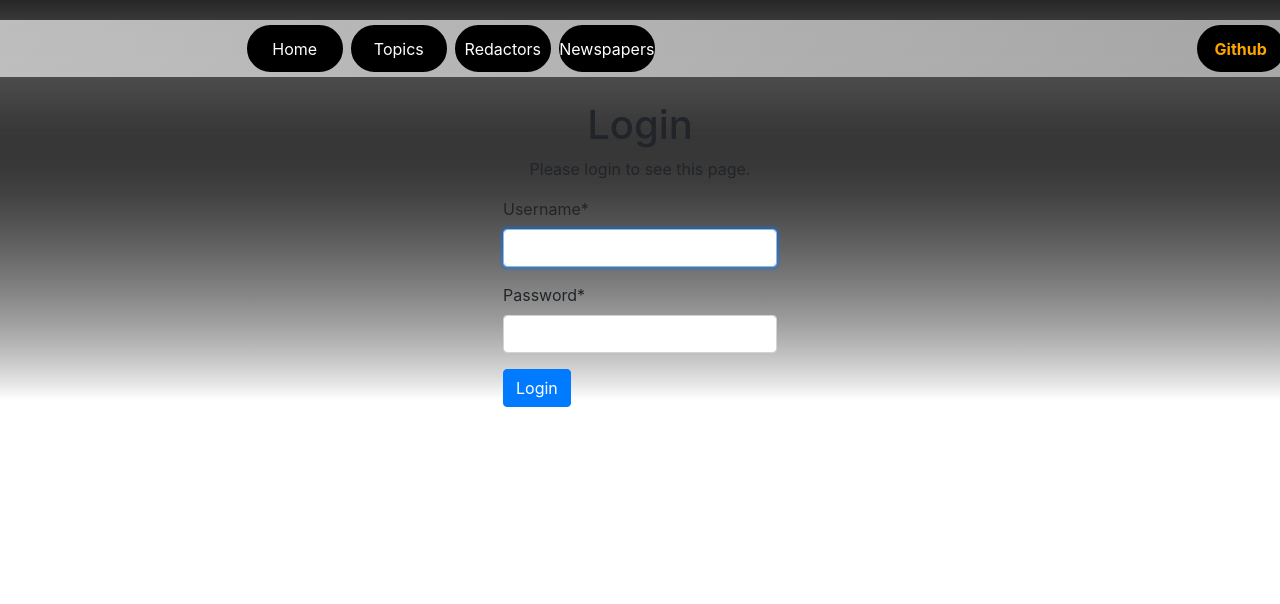
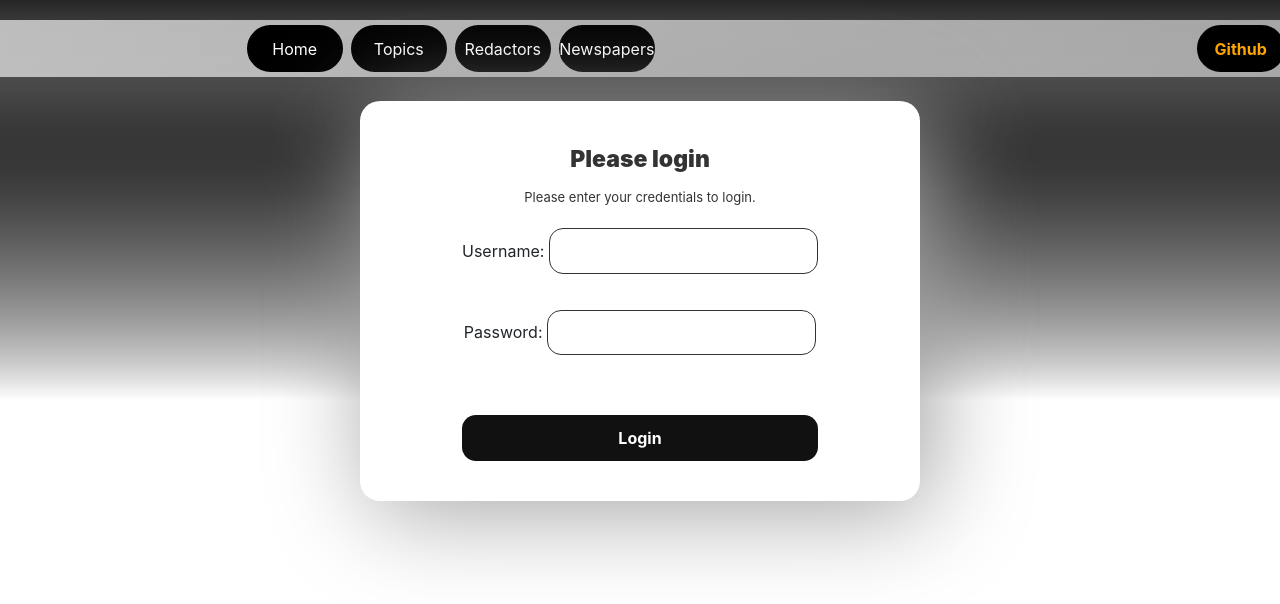
Before and after one commit to DaniilHinzburh/Newspaper-Agency, a Django app: page /accounts/login/?next=/newspapers/create/ in a window 1280 px wide; the page is wider, and only the part inside the window is pictured. Shown: the top 604 px of that part. Run offline with Django 5.2, Linux system fonts and the light colour scheme; some libraries are stand-ins or nearby versions.

Commit message:
style: update login page

```diff
--- a/static/css/styles.css
+++ b/static/css/styles.css
@@ -242,3 +242,65 @@ h3rem {
     padding: 10px;
 
 }
+
+
+.form {
+    width: 70vh;
+    height: 50vh;
+    padding: 0 15px;
+    text-align: center;
+    display: flex;
+    align-items: center;
+    justify-content: center;
+    flex-direction: column;
+    gap: 12px;
+    background: #fff;
+    border-radius: 20px;
+    box-shadow: 10px 10px 100px #a1a1a1;
+}
+
+.form > * {
+    margin: 0;
+}
+
+.form__title {
+    font-size: 23px;
+    font-weight: 900;
+    color: #333;
+}
+
+.form__content {
+    font-size: 13px;
+    line-height: 18px;
+    color: #333;
+}
+
+.form__form {
+    display: flex;
+    flex-direction: column;
+    gap: 10px;
+}
+
+.form__form input {
+    margin-top: 10px;
+    outline: 0;
+    background: rgb(255, 255, 255);
+    box-shadow: transparent 0px 0px 0px 1px inset;
+    padding: 0.6em;
+    border-radius: 14px;
+    border: 1px solid #333;
+    color: black;
+}
+
+.form__form button {
+    border: 0;
+    background: #111;
+    color: #fff;
+    padding: 0.68em;
+    border-radius: 14px;
+    font-weight: bold;
+}
+
+.sign-up:hover {
+    opacity: 0.8;
+}
--- a/templates/registration/login.html
+++ b/templates/registration/login.html
@@ -3,22 +3,21 @@
 
 {% block content %}
 
-{% if form.errors %}
-  <p>Your username and password didn't match. Please try again.</p>
-{% endif %}
 
-<h1>Login</h1>
+  <form method="post" action="{% url 'login' %}" class="form">
+    {% csrf_token %}
+    <span class="form__title">Please login</span>
+    <p class="form__content">Please enter your credentials to login.</p>
+    <div class="form__form">
+      {{ form.as_p }}
+      {% if form.errors %}
+        <p>Your username and password didn't match. Please try again.</p>
+      {% endif %}
+      <br>
+      <button type="submit" value="Login" class="sign-up">Login</button>
+    </div>
+    <input type="hidden" name="next" value="{{ next }}"/>
+  </form>
 
-{% if next %}
-  <p>Please login to see this page.</p>
-{% endif %}
-
-<form method="post" action="{% url 'login' %}">
-  {% csrf_token %}
-  {{ form|crispy }}
-
-  <input type="submit" value="Login" class="btn btn-primary" />
-  <input type="hidden" name="next" value="{{ next }}" />
-</form>
 
 {% endblock %}
```
